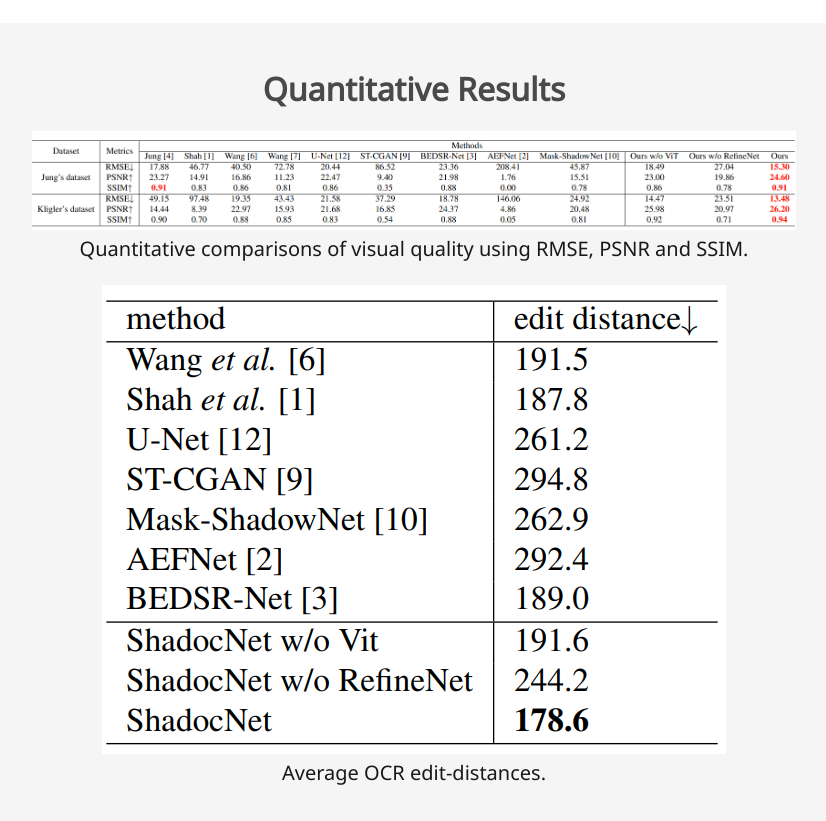
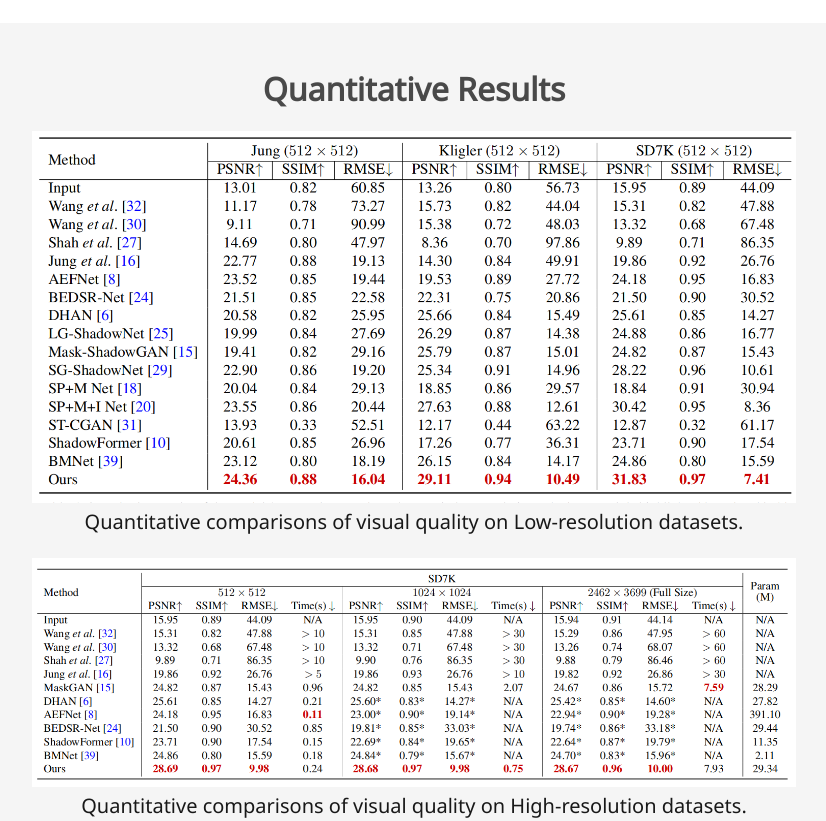
Before and after one commit to CXH-Research/DocShadow-SD7K, a plain HTML site: page index.html in a window 1280 px wide. Shown: the part 1460-2281 px from the top of the page, without its empty margins (226-1052 px from the left). Drawn offline with nearby package versions, Linux system fonts and the light colour scheme; some icons are missing; a web font is replaced by a local one.

Commit message:
Update index.html

```diff
--- a/index.html
+++ b/index.html
@@ -202,16 +202,16 @@
         <div class="column is-four-fifths">
           <h2 class="title is-3">Quantitative Results</h2>
           <div class="item">
-            <img src="static/images/quan1.png" />
+            <img src="static/images/lowres.png" />
             <h2 class="subtitle has-text-centered">
-              Quantitative comparisons of visual quality using RMSE, PSNR and SSIM.
+              Quantitative comparisons of visual quality on Low-resolution datasets.
             </h2>
           </div>
           <br>
           <div class="item">
-            <img src="static/images/quan2.png" />
+            <img src="static/images/highres.png" />
             <h2 class="subtitle has-text-centered">
-              Average OCR edit-distances.
+              Quantitative comparisons of visual quality on High-resolution datasets.
             </h2>
           </div>
         </div>
@@ -227,16 +227,16 @@
           <div class="item">
             <figure>
               <img src="static/images/result1.png" />
-              <figcaption>
+<!--               <figcaption>
                 Previous methods, including traditional method such as Shah <i>et al.</i>'s method, or deep learning
                 models, for exmaple, AEFNet, and BEDSR-Net, produce results with defects such as
                 shade edges, overexposure and color fading in their results. Our model ShadocNet has much fewer
                 artifacts and is much closer to the ground-truth shadow-free image.
-              </figcaption>
+              </figcaption> -->
             </figure>
             <figure>
               <img src="static/images/result2.png" />
-              <figcaption>Visual comparison of competing methods. From left to right: <br>
+<!--               <figcaption>Visual comparison of competing methods. From left to right: <br>
                 (a) shadow image, <br>
                 (b) ground truth, <br>
                 (c) results of Wang <i>et al.</i>, <br>
@@ -244,7 +244,7 @@
                 (e) results of BEDSR-Net, <br>
                 (f) results of ShadocNet w/o RefineNet, <br>
                 (g) results of ShadocNet w/o Transformer encoder, <br>
-                (h) results of ShadocNet.</figcaption>
+                (h) results of ShadocNet.</figcaption> -->
             </figure>
           </div>
         </div>
```
